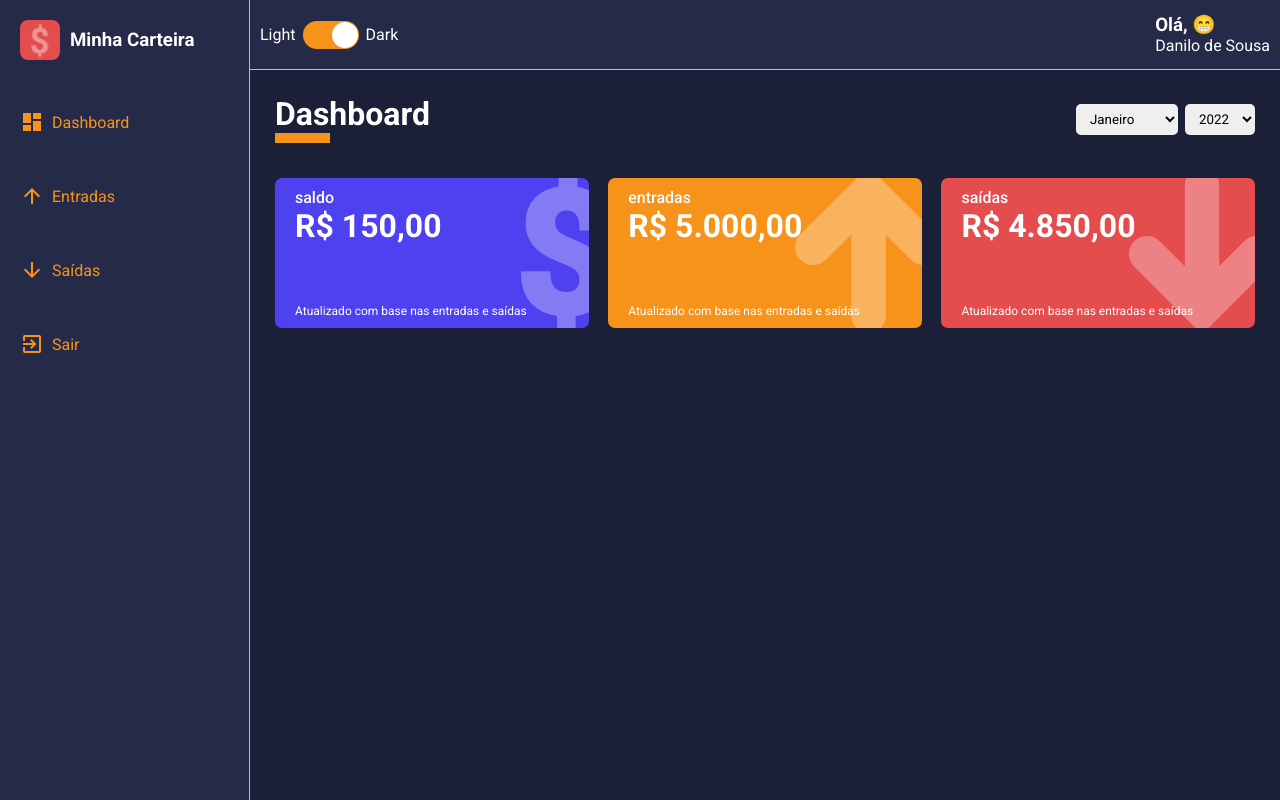
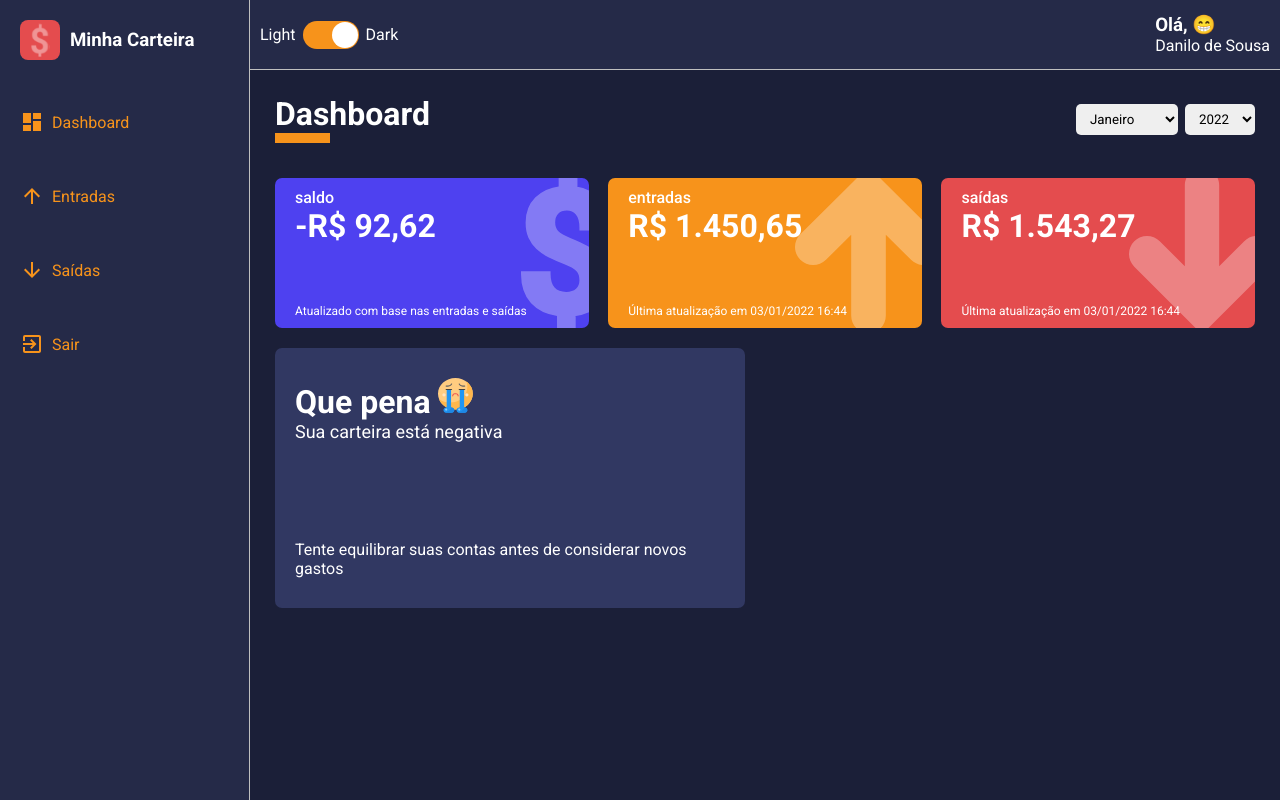
Before and after one commit to dansousa09/balance-dashboard, a React (Create React App) app: page /dashboard in a window 1280 px wide. Built offline with nearby package versions, Linux system fonts and the light colour scheme.

Commit message:
feat(cards of balance dashboard): balance cards of dashboard get their values dynamically

```diff
--- a/package.json
+++ b/package.json
@@ -4,8 +4,7 @@
   "private": true,
   "husky": {
     "hooks": {
-      "commit-msg": "commitlint -E HUSKY_GIT_PARAMS",
-      "prepare-commit-msg": "exec < /dev/tty && git cz --hook || true"
+      "commit-msg": "commitlint -E HUSKY_GIT_PARAMS"
     }
   },
   "dependencies": {
@@ -32,7 +31,8 @@
     "start": "react-scripts start",
     "build": "react-scripts build",
     "test": "react-scripts test",
-    "eject": "react-scripts eject"
+    "eject": "react-scripts eject",
+    "commit": "git-cz"
   },
   "eslintConfig": {
     "extends": [
--- a/public/index.html
+++ b/public/index.html
@@ -1,5 +1,5 @@
 <!DOCTYPE html>
-<html lang="en">
+<html lang="pt-br">
 
 <head>
     <meta charset="utf-8" />
--- /dev/null
+++ b/src/components/MessageBox/index.tsx
@@ -0,0 +1,25 @@
+import React from 'react';
+import * as C from './styles';
+
+
+import { IMessageBoxProps } from './interfaces';
+
+const MessageBox: React.FC<IMessageBoxProps> = ({ title, description, footerText, icon }) => {
+    return (
+        <C.Container>
+            <header>
+                <h1>
+                    {title}
+                    <img src={icon} alt={title} />
+                </h1>
+                <p>{description}</p>
+            </header>
+
+            <footer>
+                <span>{footerText}</span>
+            </footer>
+        </C.Container>
+    );
+}
+
+export default MessageBox;
--- /dev/null
+++ b/src/components/MessageBox/interfaces.ts
@@ -0,0 +1,6 @@
+export interface IMessageBoxProps {
+    title: string;
+    description: string;
+    footerText: string;
+    icon: string;
+}
--- /dev/null
+++ b/src/components/MessageBox/styles.ts
@@ -0,0 +1,23 @@
+import styled from 'styled-components';
+
+export const Container = styled.div`
+  width: 48%;
+  height: 260px;
+  background-color: ${props => props.theme.colors.tertiary};
+  color: ${props => props.theme.colors.white};
+  border-radius: 7px;
+  margin: 10px 0;
+  padding: 30px 20px;
+  display: flex;
+  flex-direction:column;
+  justify-content: space-between;
+
+  > header img {
+    width: 35px;
+    margin-left: 7px;
+  }
+
+  > header p {
+      font-size: 18px;
+  }
+`;
--- a/src/pages/dashboard/index.tsx
+++ b/src/pages/dashboard/index.tsx
@@ -8,6 +8,11 @@ import WalletBox from "../../components/WalletBox";
 import expenses from "../../repositories/expenses";
 import gains from "../../repositories/gains";
 import listOfMonths from '../../utils/months';
+import MessageBox from "../../components/MessageBox";
+
+import happyImg from '../../assets/happy.svg';
+import sadImg from '../../assets/sad.svg';
+import currentDate from "../../utils/currentDate";
 
 
 const Dashboard: React.FC = () => {
@@ -45,6 +50,48 @@ const Dashboard: React.FC = () => {
 
   }, [])
 
+  const balance = {
+    totalGains: useMemo(() => {
+      let total: number = 0;
+
+      gains.forEach((item) => {
+        const date = new Date(item.date);
+        const month = date.getMonth() + 1;
+        const year = date.getFullYear();
+        if (month === monthSelected && year === yearSelected) {
+          try {
+            total += +item.amount;
+          } catch (error) {
+            console.log(error)
+          }
+        }
+      })
+      return total;
+
+    }, [monthSelected, yearSelected]),
+
+    totalExpenses: useMemo(() => {
+      let total: number = 0;
+
+      expenses.forEach((item) => {
+        const date = new Date(item.date);
+        const month = date.getMonth() + 1;
+        const year = date.getFullYear();
+
+        if (month === monthSelected && year === yearSelected) {
+          try {
+            total += +item.amount;
+          } catch (error) {
+            console.log(error)
+          }
+        }
+      })
+      return total;
+    }, [monthSelected, yearSelected]),
+  }
+
+  const totalBalance = balance.totalGains - balance.totalExpenses;
+
   const handleSelectedDate = {
     month: (month: string) => {
       try {
@@ -66,16 +113,23 @@ const Dashboard: React.FC = () => {
 
   return (
     <C.Container>
+
       <ContentHeader title="Dashboard" lineColor="#f7931b">
         <SelectInput options={months} onChange={(event) => handleSelectedDate.month(event.target.value)} defaultValue={monthSelected} />
         <SelectInput options={years} onChange={(event) => handleSelectedDate.year(event.target.value)} defaultValue={yearSelected} />
       </ContentHeader>
 
       <C.Content>
-        <WalletBox title="saldo" amount={150} footerLabel="Atualizado com base nas entradas e saídas" icon="dolar" color="#4e41f0" />
-        <WalletBox title="entradas" amount={5000} footerLabel="Atualizado com base nas entradas e saídas" icon="arrowUp" color="#f7931b" />
-        <WalletBox title="saídas" amount={4850} footerLabel="Atualizado com base nas entradas e saídas" icon="arrowDown" color="#e44c4e" />
+        <WalletBox title="saldo" amount={totalBalance} footerLabel="Atualizado com base nas entradas e saídas" icon="dolar" color="#4e41f0" />
+        <WalletBox title="entradas" amount={balance.totalGains} footerLabel={`Última atualização em ${currentDate()}`} icon="arrowUp" color="#f7931b" />
+        <WalletBox title="saídas" amount={balance.totalExpenses} footerLabel={`Última atualização em ${currentDate()}`} icon="arrowDown" color="#e44c4e" />
       </C.Content>
+      {totalBalance > 0 ? (
+        <MessageBox title="Muito Bem !" description="Sua carteira está positiva" footerText="Continue assim e considere investir o seu saldo" icon={happyImg} />
+      ) : (
+        <MessageBox title="Que pena" description="Sua carteira está negativa" footerText="Tente equilibrar suas contas antes de considerar novos gastos" icon={sadImg} />
+      )}
+
     </C.Container>
   );
 };
--- a/src/pages/dashboard/styles.ts
+++ b/src/pages/dashboard/styles.ts
@@ -5,4 +5,5 @@ export const Container = styled.div``;
 export const Content = styled.main`
     display: flex;
     justify-content: space-between;
+    flex-wrap: wrap;
 `;
--- /dev/null
+++ b/src/utils/currentDate.ts
@@ -0,0 +1,19 @@
+const currentDate = () => {
+  const date = new Date();
+  const year = date.getFullYear();
+  const hours = date.getHours();
+  const minutes = date.getMinutes();
+
+  if (date.getDay() < 10 && (date.getMonth() + 1) < 10) {
+    const day = "0" + date.getDay();
+    const month = "0" + (date.getMonth() + 1);
+    return `${day}/${month}/${year} ${hours}:${minutes}`;
+
+  } else {
+    const day = date.getDay();
+    const month = date.getMonth() + 1;
+    return `${day}/${month}/${year} ${hours}:${minutes}`;
+  }
+};
+
+export default currentDate;
```
